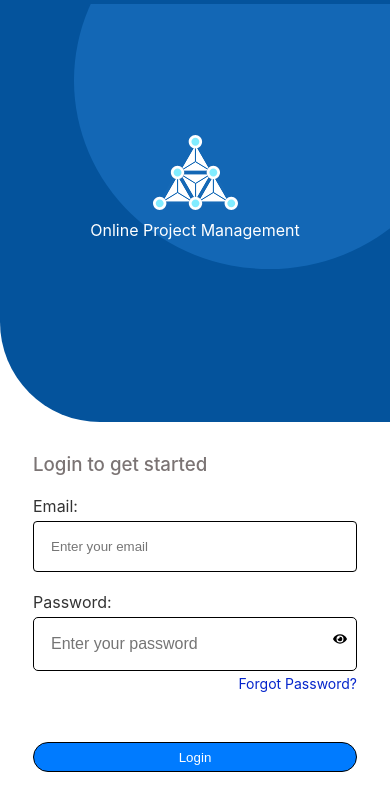
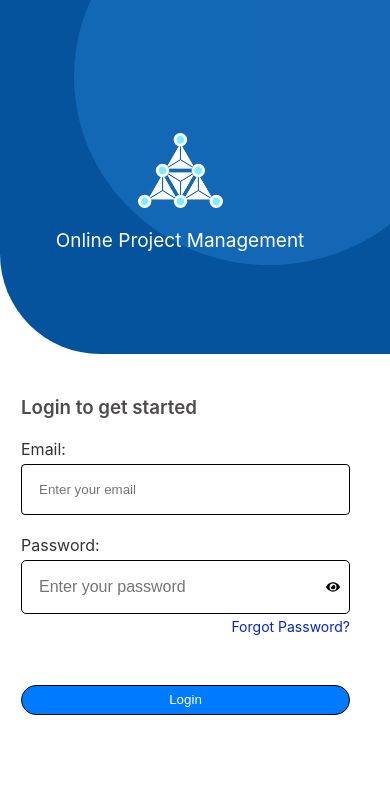
Before and after one commit to labbucode/dashboard, a React (Create React App) app: page / in a window 390 px wide. Shown: the top 810 px of the page. Built offline with nearby package versions, Linux system fonts and the light colour scheme.

Commit message:
login fix

```diff
--- a/src/LoginPage.css
+++ b/src/LoginPage.css
@@ -8,15 +8,16 @@
 
 
 
-  .blue-box{
+
+  .blue-box {
     position: absolute;
     top: 0;
     width: 100%;
     background-color: #0357a5;
-    min-height: 60vh;
+    min-height: 72vh;
     z-index: -1;
     border-bottom-left-radius: 110px;
-  }
+}
 
   /* logo start */
 
@@ -40,13 +41,19 @@
      right: -26%;
      top: -7px;
   }
-  .OvalIcon{
+  /* .OvalIcon{
     position: absolute;
     top: -20%;
     left: 33%;
-  }
+  } */
 
-  .logo{
+  .OvalIcon {
+    position: absolute;
+    left: 34rem;
+}
+
+
+  /* .logo{
     position: relative;
     color: white;
     top: 31px;
@@ -54,25 +61,46 @@
     justify-content: center;
     align-items: center;
     flex-direction: column;
+} */
+.logo {
+  position: relative;
+  color: white;
+  top: 6rem;
+  left: 12px;
+  display: flex;
+  justify-content: center;
+  align-items: center;
+  flex-direction: column;
 }
 
+.logo-text{
+  margin: 15px 0;
+}
+/* .logo-text{
+
+} */
   /* logo end */
 
-  .login-container {
+  /* .login-container {
     display: flex;
     flex-direction: column;
     justify-content: center;
     align-items: center;
     height: 100vh;
-  }
+  } */
+  .login-container {
+    position: absolute;
+    top: 14.6rem;
+    left: 31rem;
+}
 
   .login-form {
-    height: 370px;
-    width: 350px;
+    height: 400px;
+    width: 420px;
     margin: auto;
     padding: 20px;
     background-color: white;
-    border-radius: 5px;
+    border-radius: 12px;
     box-shadow: 0px 0px 10px rgba(0, 0, 0, 0.2);
     text-align: center;
   }
@@ -108,7 +136,7 @@
     outline: none;
   }
 
-  .show-password-button {
+  /* .show-password-button {
     position: absolute;
     top: 15px;
     right: 10px;
@@ -116,8 +144,15 @@
     border: none;
     cursor: pointer;
     font-size: 14px;
-
-
+  } */
+  .show-password-button {
+    position: absolute;
+    top: 20px;
+    right: 10px;
+    background-color: transparent;
+    border: none;
+    cursor: pointer;
+    font-size: 14px;
   }
 
   .forgot-password {
@@ -197,6 +232,7 @@
     background-color: #fff
   }
   .login-form {
+    width: 355px;
     margin: 0;
     padding: 13px;
     background-color: transparent;
@@ -208,30 +244,30 @@
   width: 100vw;
     background-color: #04539c;
     border-bottom-left-radius: 100px;
-    min-height: 50vh;
+    min-height: 42vh;
     overflow: hidden;
 }
 
-.logo{
-  top: 135px;
+.logo {
+  left: -15px;
+  top: 133px;
 }
 
 .logo p{
-  font-size: medium;
-  margin: 9px;
+  font-size: 19px;
+  margin: 20px;
 }
 .OvalIcon {
   width: 100%;
   position: absolute;
   left: 19%;
-  top: 1%;
 }
 
 .login-container {
   position: absolute;
   height: 350px;
-  top: 51%;
-  left: 20px;
+  top: 43%;
+  left: 8px;
 }
 .login-button{
   width:100%;
@@ -242,5 +278,10 @@
   flex-direction: row-reverse;
   margin: 4px 0 50px 0;
 }
+.login-form h3 {
+  font-weight: 600;
+  color: #4e4b4b;
+  margin: 20px 0;
+}
 
 }
--- a/src/LoginPage.js
+++ b/src/LoginPage.js
@@ -71,7 +71,7 @@ function LoginPage() {
         <img className="OvalIcon" src={Oval} alt="Oval" />
         <div className="logo">
           <img src={Logo} alt="Logo" />
-          <p>Online Project Management</p>
+          <p className='logo-text'>Online Project Management</p>
         </div>
       </div>
       <div className="login-container">
--- a/src/component/Listening.css
+++ b/src/component/Listening.css
@@ -72,7 +72,7 @@ tbody{
 .td-btn1{
   background-color: blue;
     width: 75px;
-    height: 28px;
+    height: 37px;
     border-radius: 15px;
     border: none;
     color: white;
--- a/src/component/Listening.js
+++ b/src/component/Listening.js
@@ -11,7 +11,7 @@ export default function Listening() {
   const [lists, setLists] = useState([]);
   const [loading, setLoading] = useState(true);
   const [page, setPage] = useState(1);
-  const [limit, setLimit] = useState(7);
+  const [limit, setLimit] = useState(8);
   const [maxPage, setMaxPage] = useState(1);
   const [searchText, setSearchText] = useState('');
   const [filteredLists, setFilteredLists] = useState([]);
```
